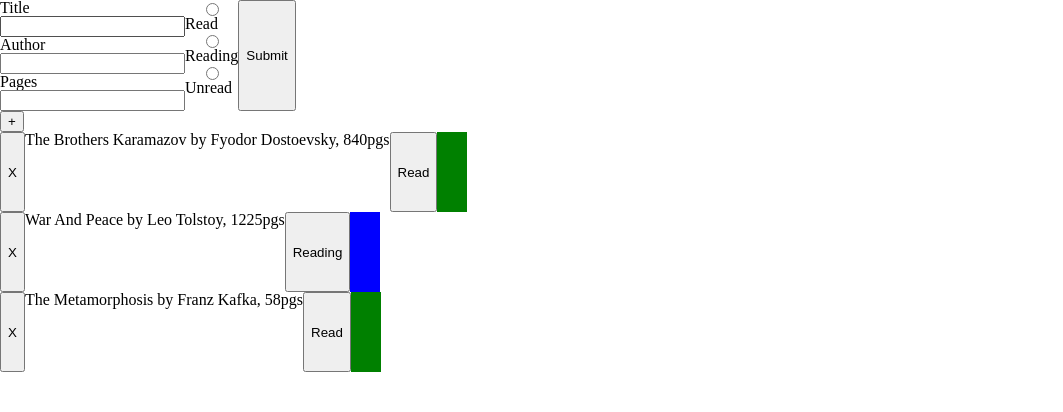
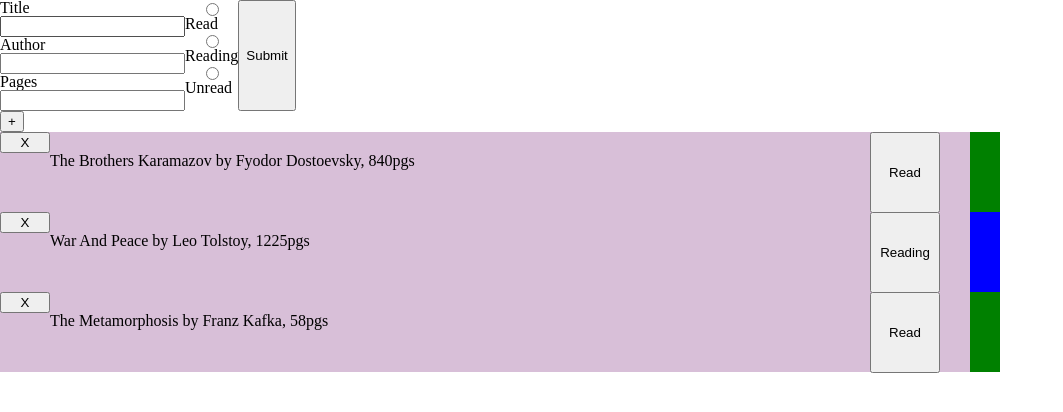
Before and after one commit to DeadpanCakes/Library, a plain HTML site: page index.html in a window 1280 px wide. Shown: the whole page, without its empty margins (0-1063 px from the left). Drawn offline with Linux system fonts and the light colour scheme.

Commit message:
changed .card elements into css grid

```diff
--- a/index.js
+++ b/index.js
@@ -101,7 +101,8 @@
         li.classList.add("card");
 
         let delBtn = makeBtn();
-        delBtn.textContent = "X"
+        delBtn.classList.add("delBtn");
+        delBtn.textContent = "X";
         delBtn.addEventListener("click", e => {
                 bookShelfArr = delCard(checkCard(e));
                 renderShelf(bookShelfArr);
@@ -109,8 +110,10 @@
 
         let h1 = makeH1();
         h1.textContent = obj.printInfo();
+        h1.classList.add("info");
 
         let toggleBtn = makeBtn();
+        toggleBtn.classList.add("toggleBtns")
         toggleBtn.textContent = obj.status;
         toggleBtn.addEventListener("click", () => {
             obj.toggleStatus();
--- a/style.css
+++ b/style.css
@@ -47,6 +47,14 @@
 	border-spacing: 0;
 }
 
+#content {
+	display: flex;
+	flex-direction: column;
+	justify-content: space-evenly;
+	align-items: stretch;
+	width: 1000px;
+}
+
 #bookForm {
 	display: flex;
 	flex-direction: row;
@@ -63,11 +71,31 @@
 }
 
 .card {
-	display: flex;
-	flex-direction: row;
+	background-color: thistle;
+	display: grid;
+	grid-template-columns: 50px 850fr 100px;
+	grid-template-rows: 1fr 3fr;
+	height: 80px;
+}
+
+.delBtn {
+	grid-column: 1/1;
+}
+
+.info {
+	grid-column: 2/2;
+	grid-row: 2/2;
+}
+
+.toggleBtns {
+	grid-column: 3/3;
+	grid-row: 1/3;
+	width: 70px
 }
 
 .statusColor {
+	grid-column: 4/4;
+	grid-row: 1/3;
 	height: 80px;
 	width: 30px;
 }
```
